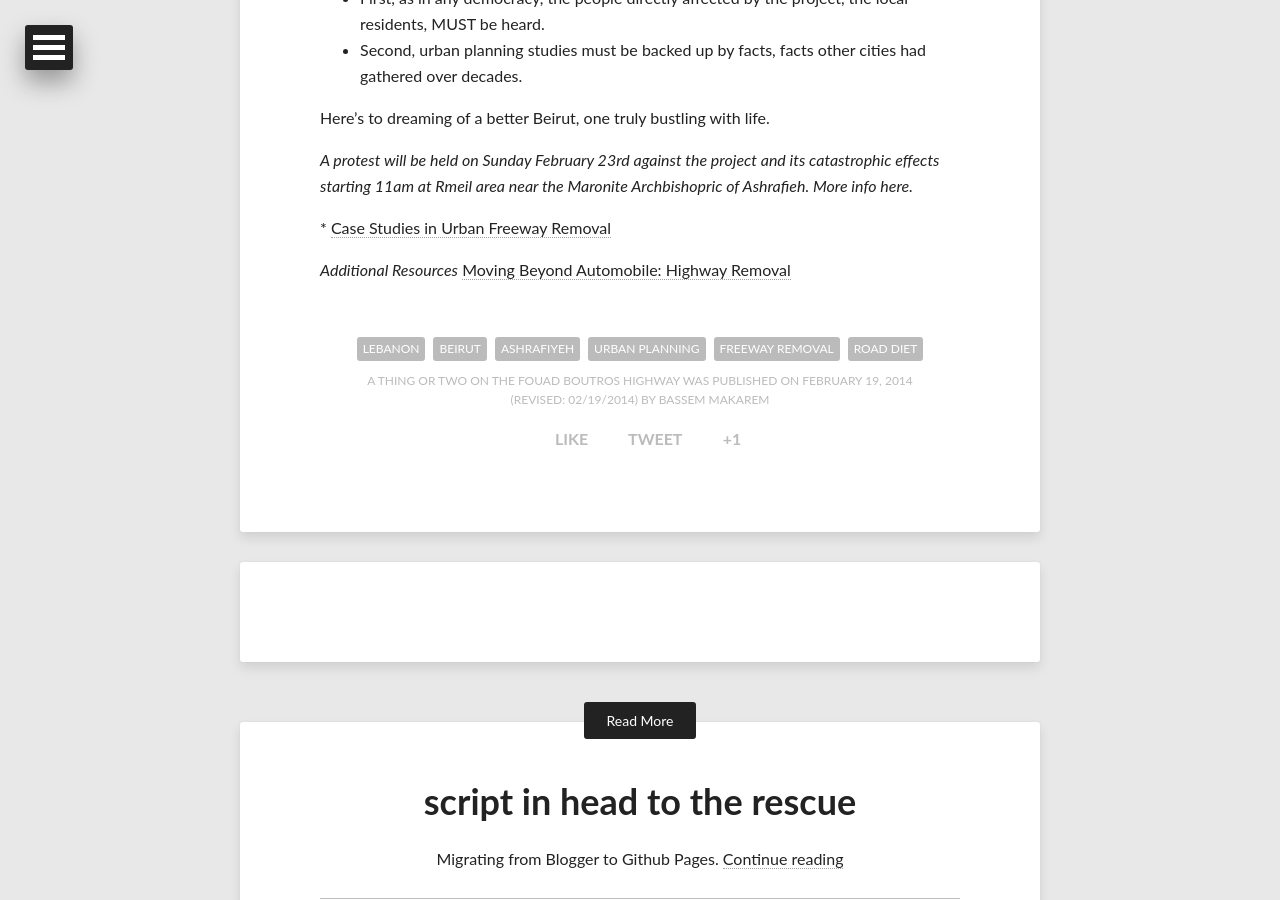
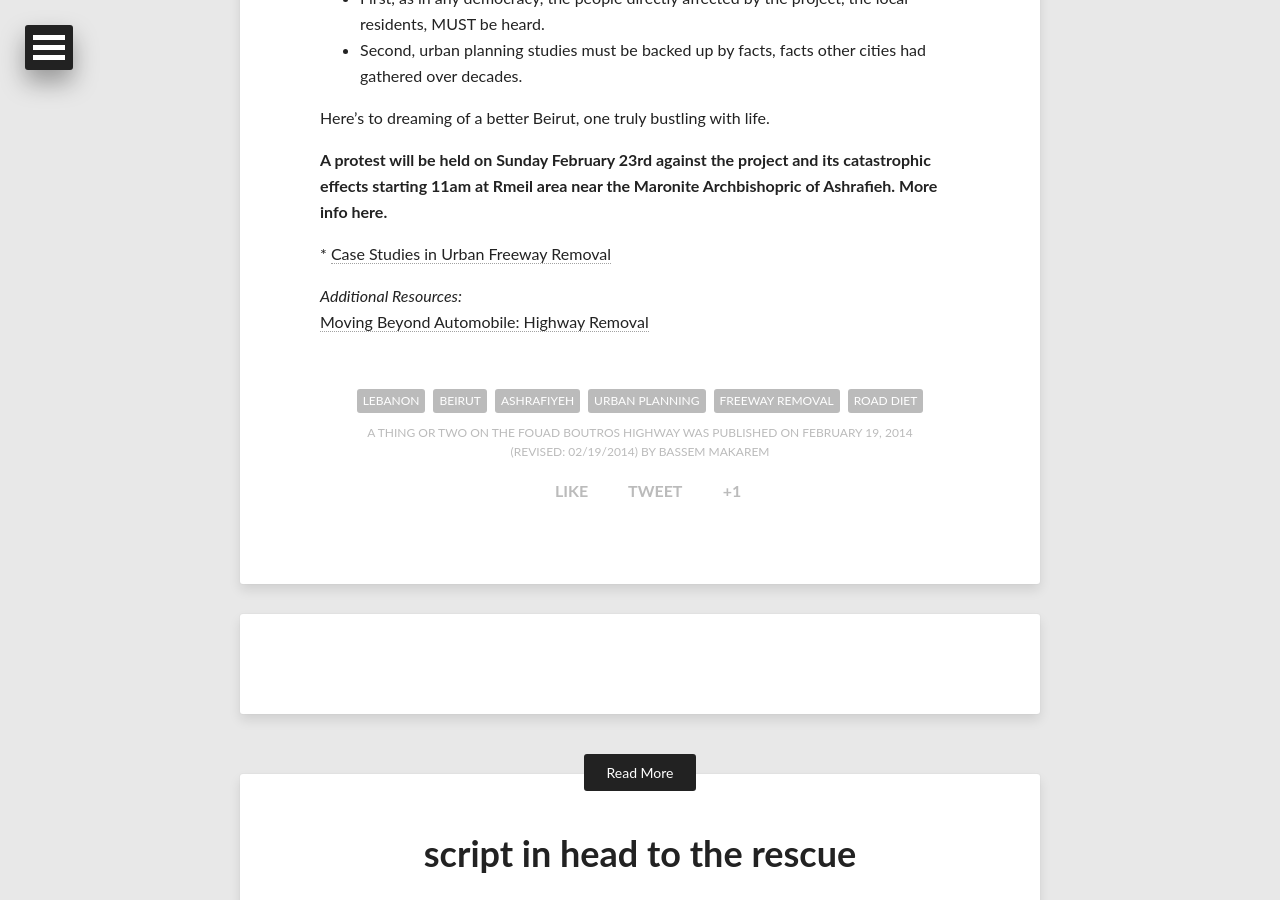
Before and after one commit to bmak91/bmak91.github.io, a Jekyll site: the page built from _posts/2014-02-19-thing-or-two-fouad-boutros-highway.md, in a window 1280 px wide and 900 px high, scrolled down 1471 px. Built offline with Jekyll 4.4.1, drawn with Linux system fonts in a browser that asks for light colours; nearby versions of some CDN libraries; comment, search, counter and statistics services are not loaded.

Commit message:
Fouad Boutros Highway

```diff
--- a/_posts/2014-02-19-thing-or-two-fouad-boutros-highway.md
+++ b/_posts/2014-02-19-thing-or-two-fouad-boutros-highway.md
@@ -27,9 +27,10 @@ Ultimately, the deciding factors boil down to two, and two only:
 
 Here's to dreaming of a better Beirut, one truly bustling with life.
 
-*A protest will be held on Sunday February 23rd against the project and its catastrophic effects starting 11am at Rmeil area near the Maronite Archbishopric of Ashrafieh. [More info here](https://www.facebook.com/events/1466099320273252/?ref=22 "Facebook Event").*
+**A protest will be held on Sunday February 23rd against the project and its catastrophic effects starting 11am at Rmeil area near the Maronite Archbishopric of Ashrafieh. [More info here](https://www.facebook.com/events/1466099320273252/?ref=22 "Facebook Event").**
 
 \* [Case Studies in Urban Freeway Removal](http://www.seattle.gov/transportation/docs/ump/06%20SEATTLE%20Case%20studies%20in%20urban%20freeway%20removal.pdf)
 
-*Additional Resources*
+*Additional Resources:*
+<br>
 [Moving Beyond Automobile: Highway Removal](http://www.streetfilms.org/mba-highway-removal/)
```
